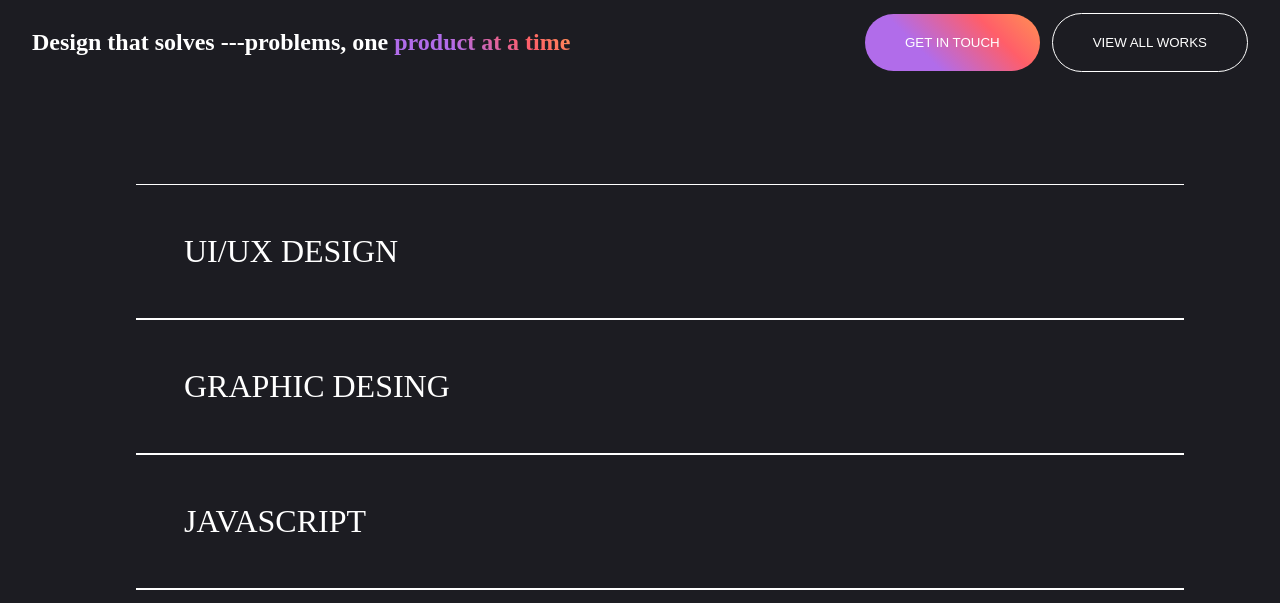
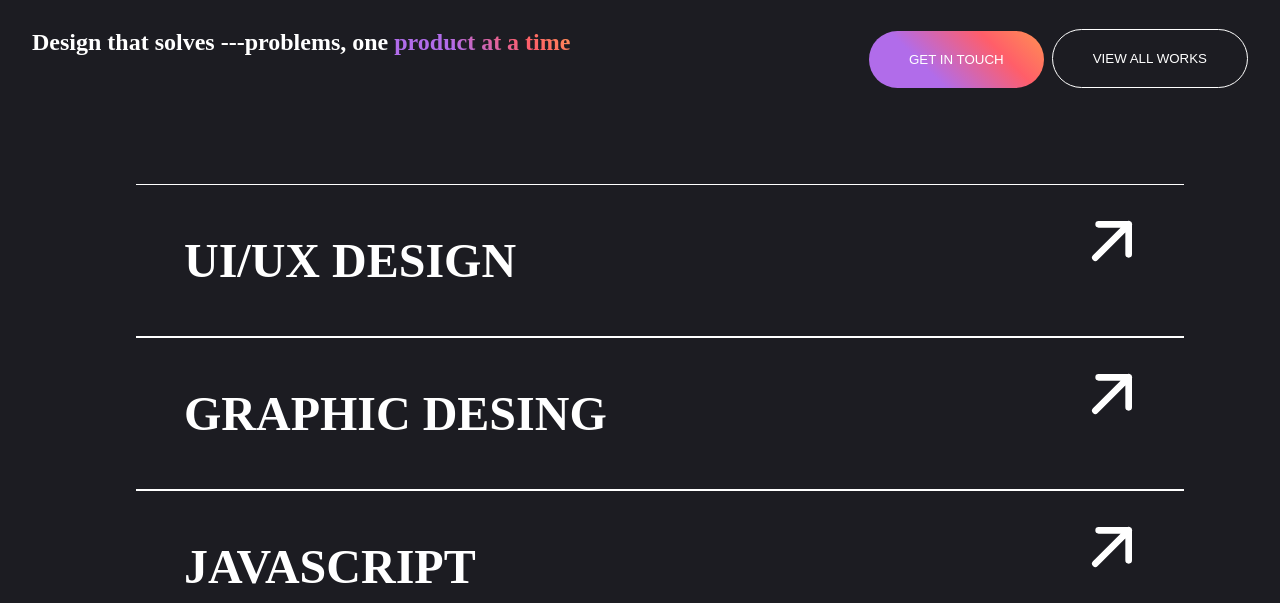
Before and after one commit to Uncheck4164/Portafolio-UA, a plain HTML site: page index.html in a window 1280 px wide. Shown: the part 826-1429 px from the top of the page. Drawn offline with Linux system fonts and the light colour scheme.

Commit message:
new file:   img/icons/arrow-up-right-svgrepo-com.svg 	modified:   index.html 	modified:   style.css

```diff
--- a/index.html
+++ b/index.html
@@ -69,20 +69,20 @@
 
             <ul>
                 <li>
-                    <p>UI/UX DESIGN</p>
-                    <img src="" alt="">
+                    <h2>UI/UX DESIGN</h2>
+                    <img src="img/icons/arrow-up-right-svgrepo-com.svg" alt="icon-arrow">
                 </li>
                 <li>
-                    <p>GRAPHIC DESING</p>
-                    <img src="" alt="">
+                    <h2>GRAPHIC DESING</h2>
+                    <img src="img/icons/arrow-up-right-svgrepo-com.svg" alt="icon-arrow">
                 </li>
                 <li>
-                    <p>JAVASCRIPT</p>
-                    <img src="" alt="">
+                    <h2>JAVASCRIPT</h2>
+                    <img src="img/icons/arrow-up-right-svgrepo-com.svg" alt="icon-arrow">
                 </li>
                 <li>
-                    <p>PRODUCT DESING</p>
-                    <img src="" alt="">
+                    <h2>PRODUCT DESING</h2>
+                    <img src="img/icons/arrow-up-right-svgrepo-com.svg" alt="icon-arrow">
                 </li>
             </ul>
         </section>
--- a/style.css
+++ b/style.css
@@ -159,6 +159,7 @@ html {
     display: flex;
     flex-direction: row;
     justify-content: space-between;
+
 }
 
 #services h2{
@@ -166,6 +167,9 @@ html {
 }
 
 .buttons-container {
+    display: flex;
+    justify-content: flex-start;
+    align-items: flex-end;
     margin-right: 2rem;
 }
 
@@ -174,7 +178,7 @@ html {
     color: white;
 }
 
-#services p{
+#services h2{
     margin: 2rem;
 
 }
@@ -190,6 +194,16 @@ html {
     border-top: 0.1rem solid white;
     border-bottom: 0.1rem solid white;
     padding: 1rem;
+    justify-content: space-between;
+}
+
+#services li img{
+    height: 5rem;
+    width: 5rem;
+    margin-right: 1rem;
+    vertical-align: middle;
+    cursor: pointer;
+
 }
 
 #contact{
```
Also changed, not shown: img/icons/arrow-up-right-svgrepo-com.svg (added).
